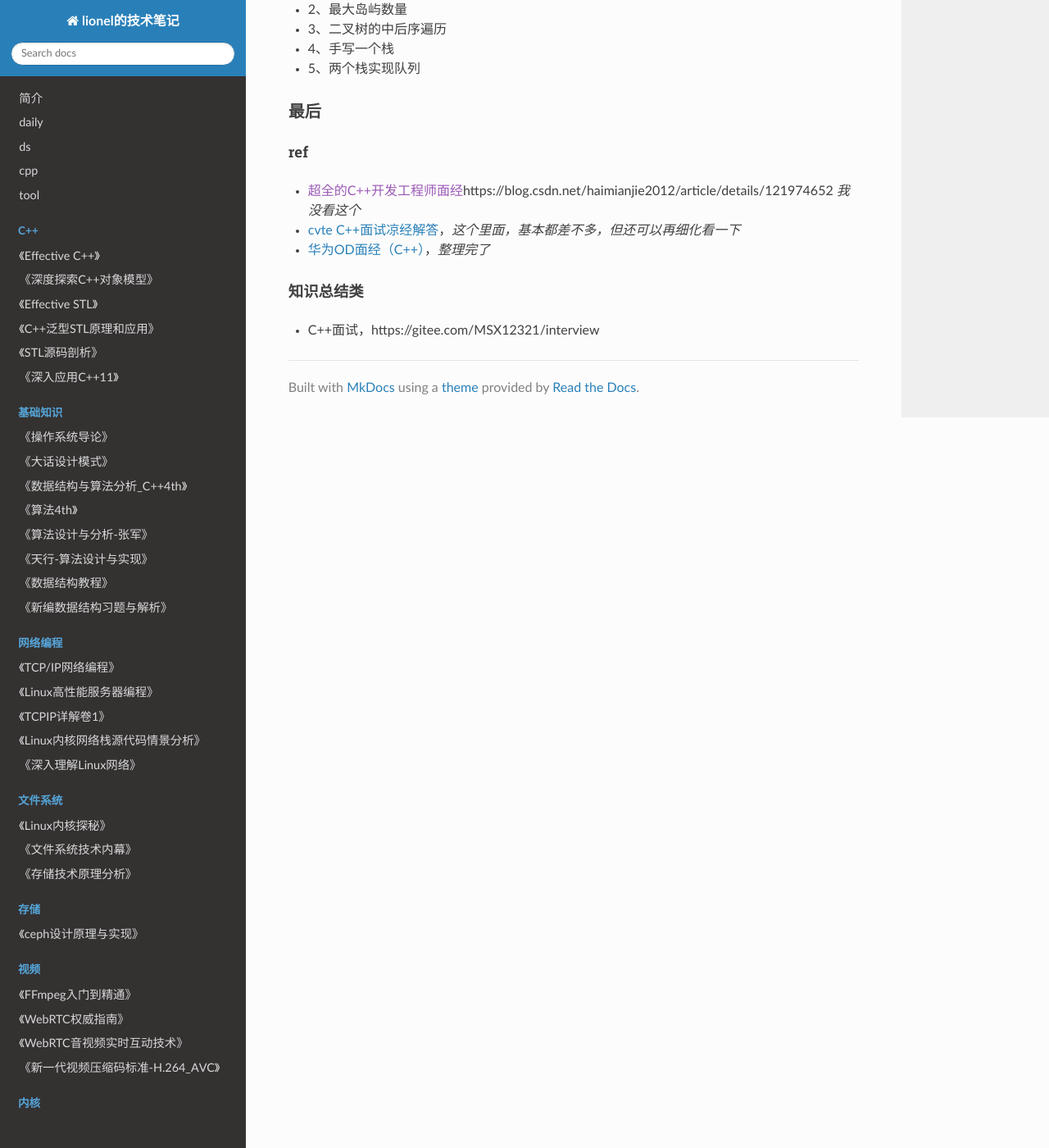
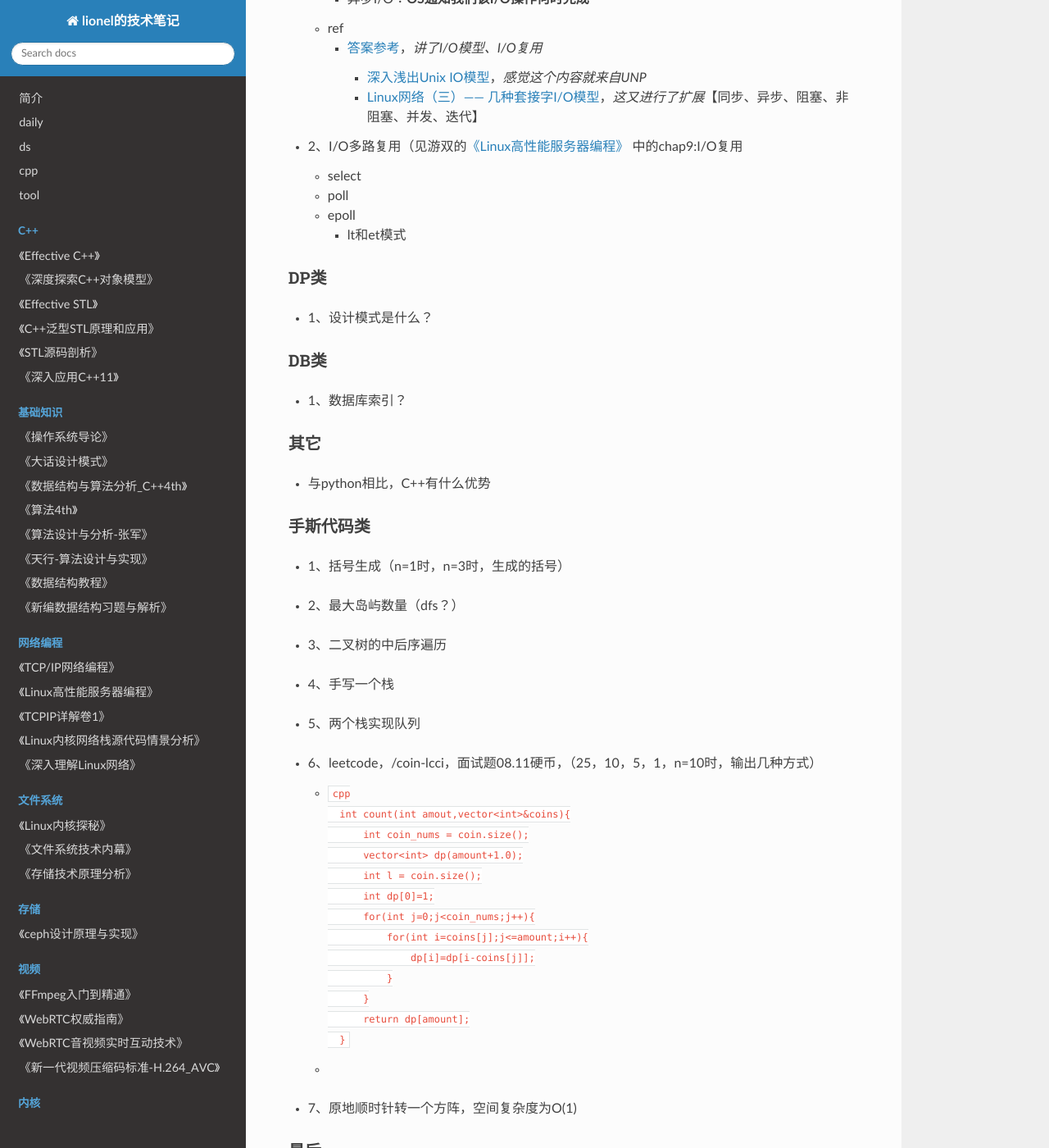
Before and after one commit to wolflion/booknotes, an MkDocs documentation site: the page built from docs/96output/网络上C++类面试题整理.md, in a window 1280 px wide and 1400 px high, scrolled down 2727 px. Shown: the whole window at 82% size. Built offline with MkDocs 1.6.1, drawn with Linux system fonts in a browser that asks for light colours; nearby versions of some CDN libraries; formulas are drawn with MathJax 3; some of the changed text lies outside the part shown.

Commit message:
Update 网络上C++类面试题整理.md

````diff
--- a/docs/96output/网络上C++类面试题整理.md
+++ b/docs/96output/网络上C++类面试题整理.md
@@ -5,6 +5,7 @@
 + 1、C++从程序到可执行的过程
 + 2、编译原理（静态，动态）区别，分别啥时候用它们
 + 3、C++内存布局，堆、栈的区别，优缺点，栈空间的大小
+  + 5个区（堆，栈，全局，常量存储 ，代码区）
 + 4、2G内存OS中，能分配4G的数组吗？
   + *我觉得可以啊，【虚拟内存】*
 
@@ -12,11 +13,24 @@
 
 #### 基础
 
++ 1、命名空间的作用？
++ 2、数组与链表的区别？
++ 3、const作用？
++ 4、C++与C的区别？
++ 5、面向对象与面向过程的区别？
++ 6、库函数是什么，为什么要引入？
+
 #### OO
 
 + 1、3大特性，多态实现原理和应用场景，虚函数表
   + **多态**（静态多态，动态多态）【静态的话，就是**重载**，动态的话就要**虚函数**】
-+ 2、重载与重写
+  + **多态要有3个条件**：继承，虚函数重写，父类指针（引用）指向子类
++ 2、重载与重写，重定义
+  + 重载(overload)，类中同名
+  + 重写（overriding），子类中存在与父类同名，在调用时优先调用子类
+  + 重定义，子类改变基类的行为或属性
++ 3、为啥虚析构，不虚构造
++ 4、**多级继承**（C++多继承），一个子类，多个父类，**菱形继承**出现二义性，用**虚继承**解决，cnblogs.com/D_booker
 
 #### STL
 
@@ -45,17 +59,24 @@
   + zhihu上yinnn
   + 数量小的时候用insert_sort()、大的时候用quick_sort()
 + 2、C++ sort为啥要设置几种排序？除了这种，还知道哪些排序，基数排序稳定性是怎么实现的？
++ 3、快排（分治，找一个基准数）与冒泡（交换）
++ 4、各个算法的时间复杂度
+  + 冒泡，插入，选择都是$O(n^2)$
+  + 快排，以及其它是$O(nlog(_n))$
 
 ### Network类
 
 + 1、TCP/IP的三次握手，*小林网络*应该可以的
 + 2、tcp和udp的区别？TCP是怎么保证可靠性？按序到达如何做到？tcp服务器挂了，客户端会怎么样？
++ 3、网络故障排查
 
 ### OS类
 
 + 1、OS中一个进程要删除正在被写入的文件，能不能删除它
   + *我觉得是可以的，至少在linux上*，按文件系统底层原理，inode对应的写，以及真正文件的映射，是2个过程？
 + 2、线程安全性？标准库线程安全吗？
+
+#### 多线程
 
 ### Linux服务器类
 
@@ -88,17 +109,48 @@
 
 ### DP类
 
++ 1、设计模式是什么？
+
 ### DB类
 
 + 1、数据库索引？
 
+### 其它
+
++ 与python相比，C++有什么优势
+
 ### 手斯代码类
 
 + 1、括号生成（n=1时，n=3时，生成的括号）
-+ 2、最大岛屿数量
+
++ 2、最大岛屿数量（dfs？）
+
 + 3、二叉树的中后序遍历
+
 + 4、手写一个栈
+
 + 5、两个栈实现队列
+
++ 6、leetcode，/coin-lcci，面试题08.11硬币，（25，10，5，1，n=10时，输出几种方式）
+
+  + ```cpp
+    int count(int amout,vector<int>&coins){
+        int coin_nums = coin.size();
+        vector<int> dp(amount+1.0);
+        int l = coin.size();
+        int dp[0]=1;
+        for(int j=0;j<coin_nums;j++){
+            for(int i=coins[j];j<=amount;i++){
+                dp[i]=dp[i-coins[j]];
+            }
+        }
+        return dp[amount];
+    }
+    ```
+
+  +
+
++ 7、原地顺时针转一个方阵，空间复杂度为O(1)
 
 ### 最后
 
````
